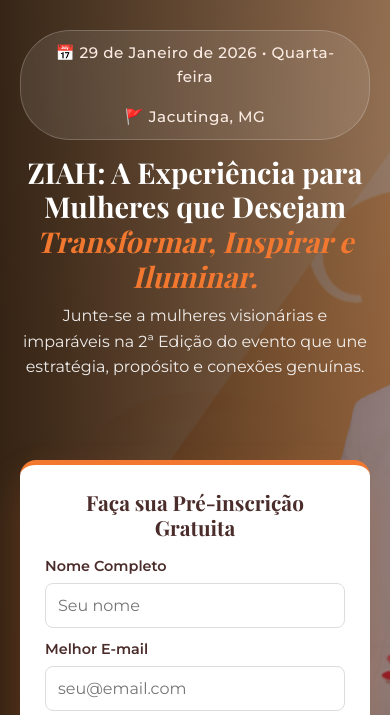
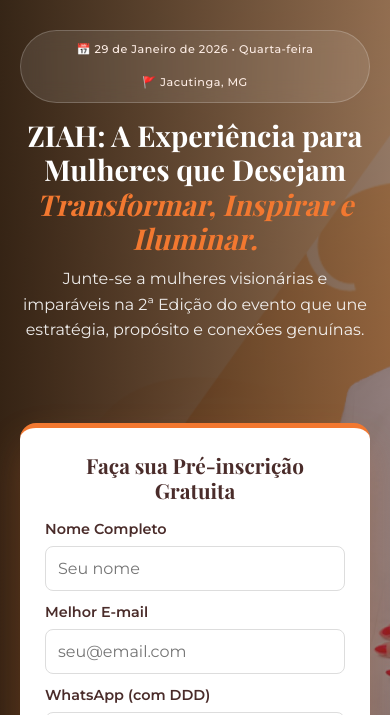
Before and after one commit to DaviOlicreate/Patricia-Miranda-Lista-ZIAH, a plain HTML site: page index.html in a window 390 px wide. Shown: the top 715 px of the page. Drawn offline with nearby package versions, Linux system fonts and the light colour scheme; a web font is replaced by a local one.

```diff
--- a/index.html
+++ b/index.html
@@ -310,6 +310,7 @@
                 margin-left: auto;
                 margin-right: auto;
                 margin-bottom: 15px; /* Ajuste fino */
+                font-size: 0.7rem; /* Reduzido para mobile */
             }
 
             .capture-card {
```
